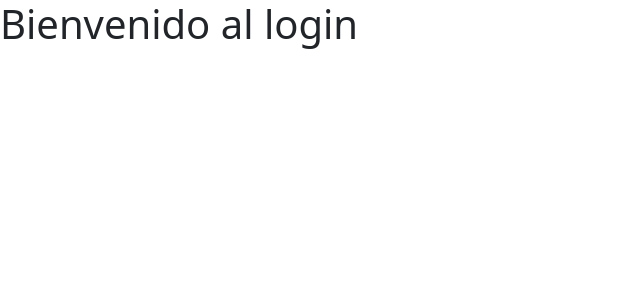
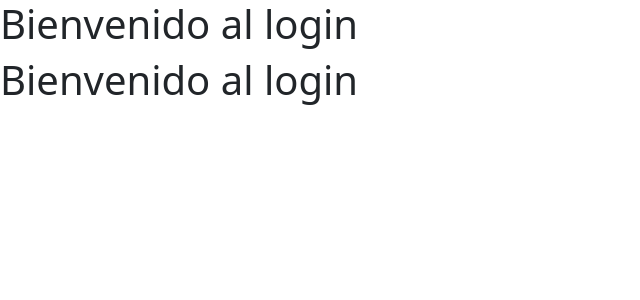
Before and after one commit to ConfleisX01/Micro-Servicios, a React (Create React App) app in the folder client/: page /login in a window 1280 px wide. Shown: the top 300 px of the page, without its empty margins (0-640 px from the left). Built offline with nearby package versions, Linux system fonts and the light colour scheme.

Commit message:
se agrego un h1 extra

```diff
--- a/client/src/pages/Login/Login.js
+++ b/client/src/pages/Login/Login.js
@@ -1,7 +1,10 @@
+
+
 export default function Login() {
     return (
         <div>
             <h1>Bienvenido al login</h1>
+            <h1>Bienvenido al login</h1>
         </div>
     )
 }
```
